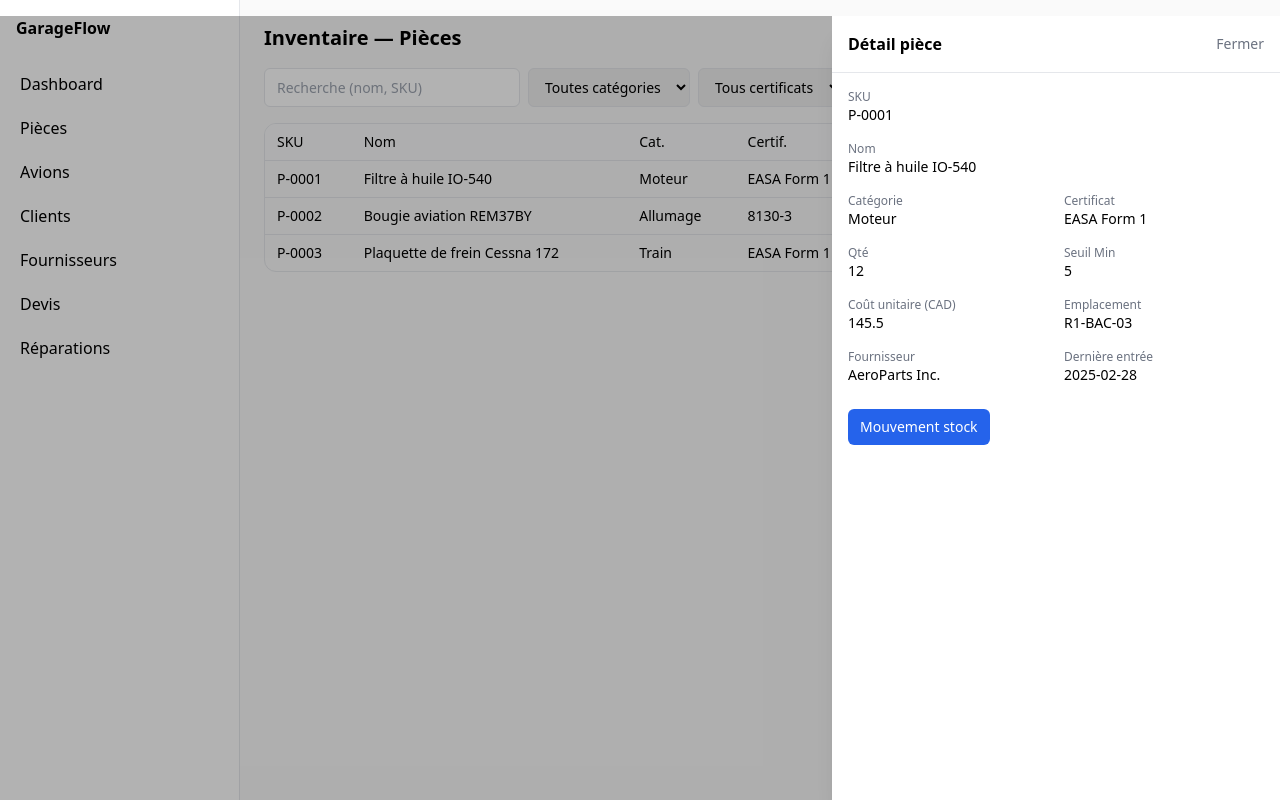
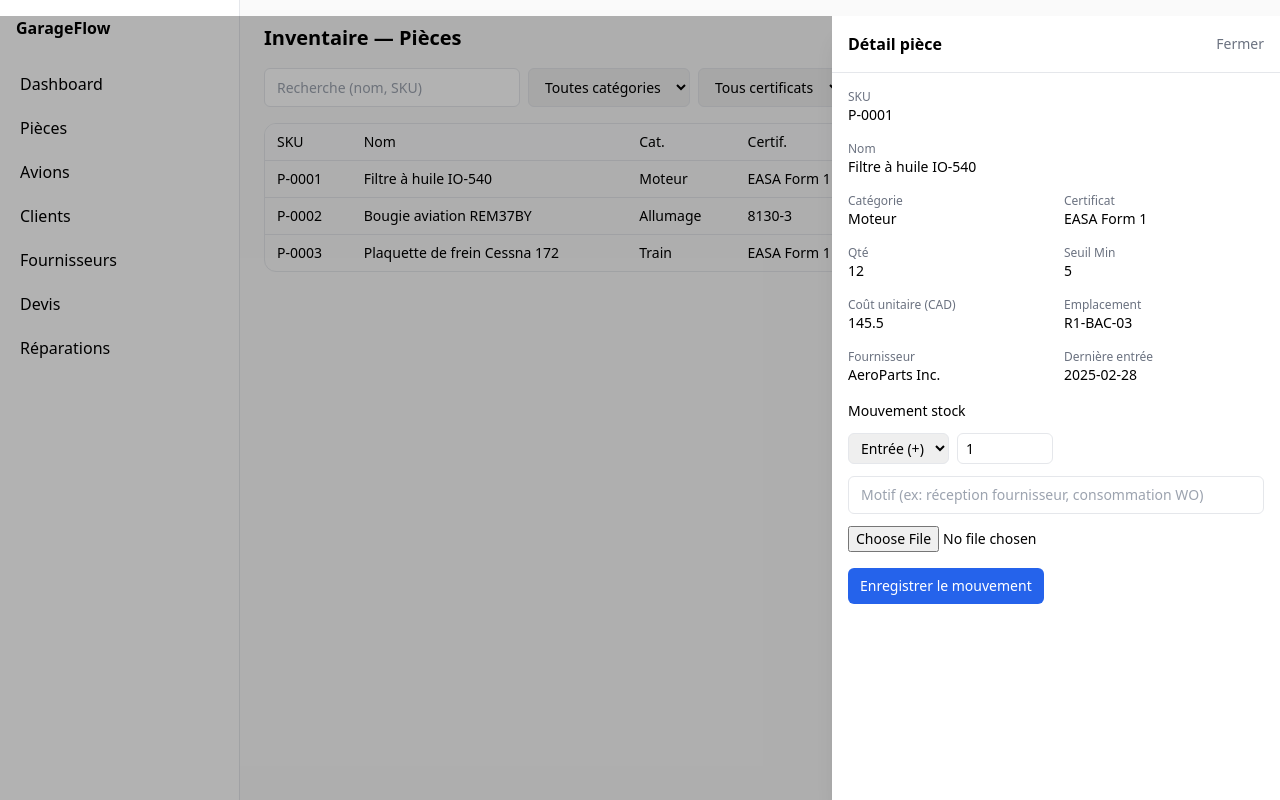
Before and after one commit to MelvinKr/garageflow-aviation, a Next.js app in the folder apps/web/: page /parts in a window 1280 px wide. Both pictures are taken after a click on the element 760 px from the left and 179 px from the top of the page. Built offline with nearby package versions, Linux system fonts and the light colour scheme.

Commit message:
feat(parts): stock movement form, local persistence and sorting

```diff
--- a/apps/web/src/app/parts/page.tsx
+++ b/apps/web/src/app/parts/page.tsx
@@ -1,5 +1,5 @@
 "use client";
-import { useMemo, useState } from "react";
+import { useEffect, useMemo, useState } from "react";
 import { getParts } from "@/lib/mock";
 import { DataTable } from "@/components/DataTable";
 import { PartDrawer } from "@/components/PartDrawer";
@@ -8,6 +8,7 @@ type Row = ReturnType<typeof getParts>[number] & { sku?: string };
 
 export default function PartsPage() {
   const all = getParts() as Row[];
+  const [deltas, setDeltas] = useState<Record<string, number>>({});
   const [q, setQ] = useState("");
   const [cat, setCat] = useState("");
   const [cert, setCert] = useState("");
@@ -16,16 +17,37 @@ export default function PartsPage() {
   const cats = useMemo(() => Array.from(new Set(all.map((p) => p.category).filter(Boolean))) as string[], [all]);
   const certs = useMemo(() => Array.from(new Set(all.map((p) => p.cert).filter(Boolean))) as string[], [all]);
 
+  // Load persisted movements once
+  useEffect(() => {
+    try {
+      const raw = localStorage.getItem("gf_movements");
+      if (!raw) return;
+      const arr: { sku?: string; id?: string; delta: number }[] = JSON.parse(raw);
+      const agg: Record<string, number> = {};
+      for (const m of arr) {
+        const key = m.sku || m.id;
+        if (!key) continue;
+        agg[key] = (agg[key] || 0) + (Number(m.delta) || 0);
+      }
+      setDeltas(agg);
+    } catch {}
+  }, []);
+
   const rows = useMemo(() => {
     const qq = q.trim().toLowerCase();
-    return all.filter((p) => {
+    const filtered = all.filter((p) => {
       const matchQ = !qq ||
         (p.name?.toLowerCase().includes(qq) || p.sku?.toLowerCase().includes(qq) || p.id?.toLowerCase().includes(qq));
       const matchCat = !cat || p.category === cat;
       const matchCert = !cert || p.cert === cert;
       return matchQ && matchCat && matchCert;
     });
-  }, [all, q, cat, cert]);
+    // apply effective quantity with local deltas
+    return filtered.map((p) => ({
+      ...p,
+      qty: (p.qty ?? 0) + (deltas[p.sku || p.id] || 0),
+    }));
+  }, [all, q, cat, cert, deltas]);
 
   const low = (qty: number, min: number) => (qty <= min ? <span className="text-red-600 font-medium">{qty}</span> : qty);
 
@@ -85,7 +107,21 @@ export default function PartsPage() {
         onRowClick={(r) => setSelected(r)}
       />
 
-      <PartDrawer part={selected} onClose={() => setSelected(null)} />
+      <PartDrawer
+        part={selected}
+        onClose={() => setSelected(null)}
+        onMovement={(delta, reason, fileName) => {
+          if (!selected) return;
+          const key = selected.sku || selected.id;
+          setDeltas((prev) => ({ ...prev, [key]: (prev[key] || 0) + delta }));
+          try {
+            const raw = localStorage.getItem("gf_movements");
+            const arr = raw ? JSON.parse(raw) : [];
+            arr.push({ sku: selected.sku, id: selected.id, delta, reason, fileName, at: new Date().toISOString() });
+            localStorage.setItem("gf_movements", JSON.stringify(arr));
+          } catch {}
+        }}
+      />
     </section>
   );
 }
--- a/apps/web/src/components/DataTable.tsx
+++ b/apps/web/src/components/DataTable.tsx
@@ -1,5 +1,5 @@
 "use client";
-import { useMemo } from "react";
+import { useMemo, useState } from "react";
 
 export type Col<T> = { key: keyof T; label: string; render?: (row: T) => React.ReactNode };
 
@@ -7,26 +7,68 @@ export function DataTable<T extends { [k: string]: any }>({
   rows,
   cols,
   onRowClick,
+  sortable = true,
 }: {
   rows: T[];
   cols: Col<T>[];
   onRowClick?: (row: T) => void;
+  sortable?: boolean;
 }) {
-  const head = useMemo(() => cols.map((c) => c.label), [cols]);
+  const [sortKey, setSortKey] = useState<keyof T | null>(null);
+  const [sortDir, setSortDir] = useState<"asc" | "desc">("asc");
+
+  const sorted = useMemo(() => {
+    if (!sortKey) return rows;
+    const copy = [...rows];
+    copy.sort((a, b) => {
+      const va = a[sortKey as string];
+      const vb = b[sortKey as string];
+      if (typeof va === "number" && typeof vb === "number") {
+        return sortDir === "asc" ? va - vb : vb - va;
+      }
+      const sa = String(va ?? "").toLowerCase();
+      const sb = String(vb ?? "").toLowerCase();
+      return sortDir === "asc" ? sa.localeCompare(sb) : sb.localeCompare(sa);
+    });
+    return copy;
+  }, [rows, sortKey, sortDir]);
+
+  function clickHeader(key: keyof T) {
+    if (!sortable) return;
+    setSortKey((prev) => {
+      if (prev === key) {
+        setSortDir((d) => (d === "asc" ? "desc" : "asc"));
+        return prev;
+      }
+      setSortDir("asc");
+      return key;
+    });
+  }
+
   return (
     <div className="overflow-x-auto rounded-xl border">
       <table className="min-w-full text-sm">
         <thead>
           <tr className="bg-gray-50">
-            {head.map((h) => (
-              <th key={h} className="px-3 py-2 text-left font-medium">
-                {h}
+            {cols.map((c) => (
+              <th
+                key={String(c.key)}
+                className={`px-3 py-2 text-left font-medium ${sortable ? "cursor-pointer select-none" : ""}`}
+                onClick={() => clickHeader(c.key)}
+                title={sortable ? "Trier" : undefined}
+              >
+                <span className="inline-flex items-center gap-1">
+                  {c.label}
+                  {sortKey === c.key && (
+                    <span className="text-gray-400">{sortDir === "asc" ? "▲" : "▼"}</span>
+                  )}
+                </span>
               </th>
             ))}
           </tr>
         </thead>
         <tbody>
-          {rows.map((r, i) => (
+          {sorted.map((r, i) => (
             <tr
               key={i}
               className={`border-t ${onRowClick ? "hover:bg-gray-50 cursor-pointer" : ""}`}
--- a/apps/web/src/components/PartDrawer.tsx
+++ b/apps/web/src/components/PartDrawer.tsx
@@ -1,5 +1,5 @@
 "use client";
-import { useEffect } from "react";
+import { useEffect, useState } from "react";
 
 type Part = {
   id: string;
@@ -15,7 +15,15 @@ type Part = {
   lastIn?: string;
 };
 
-export function PartDrawer({ part, onClose }: { part: Part | null; onClose: () => void }) {
+export function PartDrawer({
+  part,
+  onClose,
+  onMovement,
+}: {
+  part: Part | null;
+  onClose: () => void;
+  onMovement?: (delta: number, reason: string, fileName?: string) => void;
+}) {
   useEffect(() => {
     function esc(e: KeyboardEvent) {
       if (e.key === "Escape") onClose();
@@ -68,11 +76,12 @@ export function PartDrawer({ part, onClose }: { part: Part | null; onClose: () =
               <Field label="Dernière entrée" value={part.lastIn} />
             </div>
 
-            <div className="pt-2">
-              <button className="inline-flex items-center rounded-md bg-blue-600 px-3 py-2 text-white hover:bg-blue-700">
-                Mouvement stock
-              </button>
-            </div>
+            <StockMovementForm
+              onSubmit={(payload) => {
+                onMovement?.(payload.signedQty, payload.reason, payload.fileName);
+                onClose();
+              }}
+            />
           </div>
         )}
       </aside>
@@ -88,3 +97,63 @@ function Field({ label, value }: { label: string; value?: string }) {
     </div>
   );
 }
+
+function StockMovementForm({
+  onSubmit,
+}: {
+  onSubmit: (p: { signedQty: number; reason: string; fileName?: string }) => void;
+}) {
+  const [type, setType] = useState<"IN" | "OUT">("IN");
+  const [qty, setQty] = useState<number>(1);
+  const [reason, setReason] = useState<string>("");
+  const [fileName, setFileName] = useState<string | undefined>(undefined);
+
+  function submit(e: React.FormEvent) {
+    e.preventDefault();
+    const signed = (type === "IN" ? 1 : -1) * Math.abs(Number(qty) || 0);
+    if (signed === 0) return;
+    onSubmit({ signedQty: signed, reason: reason.trim(), fileName });
+  }
+
+  return (
+    <form className="space-y-3" onSubmit={submit}>
+      <div className="text-sm font-medium">Mouvement stock</div>
+      <div className="flex gap-2">
+        <select
+          className="rounded-md border px-2 py-1"
+          value={type}
+          onChange={(e) => setType(e.target.value as any)}
+        >
+          <option value="IN">Entrée (+)</option>
+          <option value="OUT">Sortie (−)</option>
+        </select>
+        <input
+          type="number"
+          min={1}
+          value={qty}
+          onChange={(e) => setQty(Number(e.target.value))}
+          className="w-24 rounded-md border px-2 py-1"
+        />
+      </div>
+      <input
+        placeholder="Motif (ex: réception fournisseur, consommation WO)"
+        value={reason}
+        onChange={(e) => setReason(e.target.value)}
+        className="w-full rounded-md border px-3 py-2"
+      />
+      <div>
+        <input
+          type="file"
+          onChange={(e) => setFileName(e.target.files?.[0]?.name)}
+          className="text-sm"
+        />
+        {fileName && <div className="text-xs text-gray-500 mt-1">Pièce jointe: {fileName}</div>}
+      </div>
+      <div className="pt-1">
+        <button type="submit" className="inline-flex items-center rounded-md bg-blue-600 px-3 py-2 text-white hover:bg-blue-700">
+          Enregistrer le mouvement
+        </button>
+      </div>
+    </form>
+  );
+}
```
